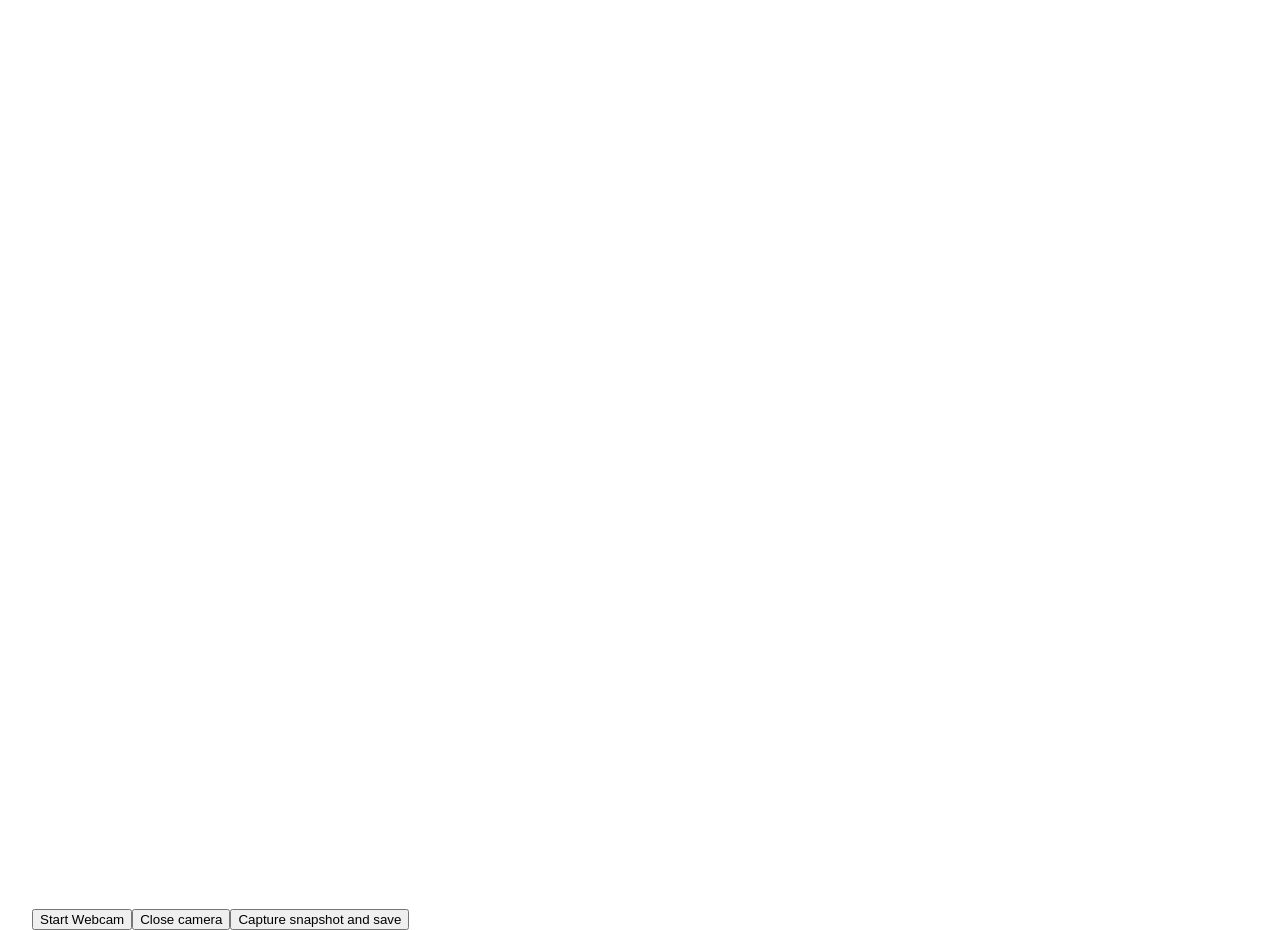
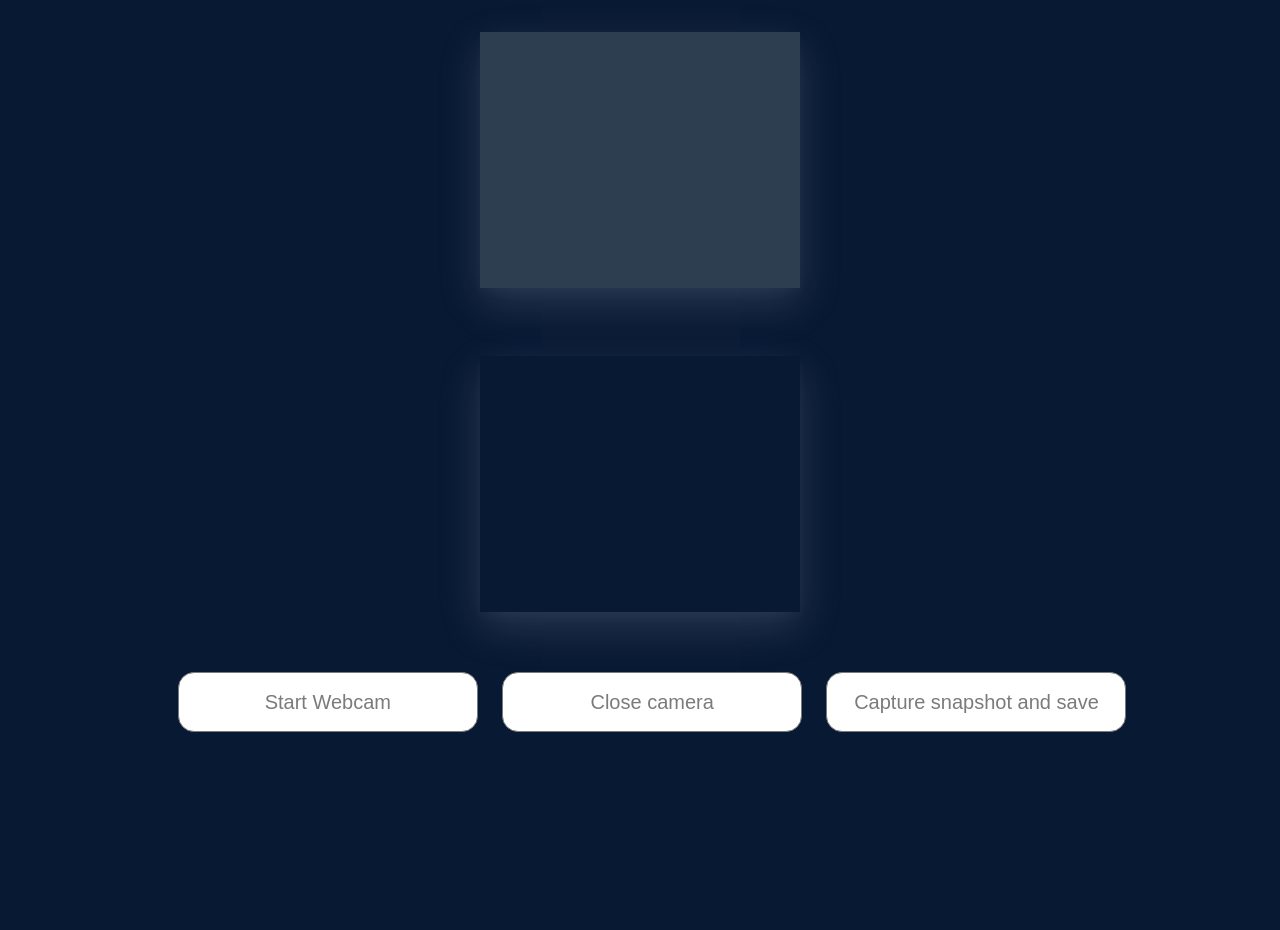
Before and after one commit to ryananyangu/xterm_rm, a Next.js app: page / in a window 1280 px wide. After the commit the page ends 800 px from the top, so only its background shows below. Built offline with nearby package versions, Linux system fonts and the light colour scheme.

Commit message:
Update globals.css

```diff
--- a/styles/globals.css
+++ b/styles/globals.css
@@ -2,6 +2,11 @@ html,
 body {
   padding: 0;
   margin: 0;
+  background: #081933;
+  color: #FFFF;
+  text-align: center;
+    object-fit: cover;
+    align-items: center;
   font-family: -apple-system, BlinkMacSystemFont, Segoe UI, Roboto, Oxygen,
     Ubuntu, Cantarell, Fira Sans, Droid Sans, Helvetica Neue, sans-serif;
 }
@@ -14,3 +19,60 @@ a {
 * {
   box-sizing: border-box;
 }
+.container{
+  overflow: hidden;
+}
+.row{
+  align-items: center;
+  display: flex;
+  flex-direction: row;
+  /* border: 3px solid rgb(0, 0, 0); */
+  text-align: center;
+  padding: 10px;
+  margin: 50px;
+}
+
+.column {
+  flex: 1 1 0px;
+  border: 10px;
+  /* border:3px solid  rgb(182, 0, 0); */
+  text-align: center;
+}
+
+video{
+  width: 25vw;
+  height: 20vw;
+  margin: 2rem;
+  background: #2c3e50;
+  box-shadow:
+  0  5px 10px rgba(154,160,185,0.05),
+  0 15px 40px rgba(166,173,201,0.2);
+}
+canvas {
+  width: 25vw;
+  height: 20vw;
+  margin: 2rem;
+  box-shadow:
+  0  5px 10px rgba(154,160,185,0.05),
+  0 15px 40px rgba(166,173,201,0.2);
+}
+button {
+  padding: 15px;
+  color: #7B7B7B;
+  background-color: #FFF;
+  border-radius: 1rem;
+  border: 1px solid;
+  font-size: 20px;
+  font-weight: 300;
+  width: 300px;
+  height: 60px;
+  align-items: center;
+  text-align: center;
+  margin-left: 2%;
+  margin-top: 2%;
+}
+button:hover {
+  transform: translateY(-3px);
+  transition: 1s;
+  box-shadow: 0 10px 20px rgba(166,173,201,0.2);
+}
```
